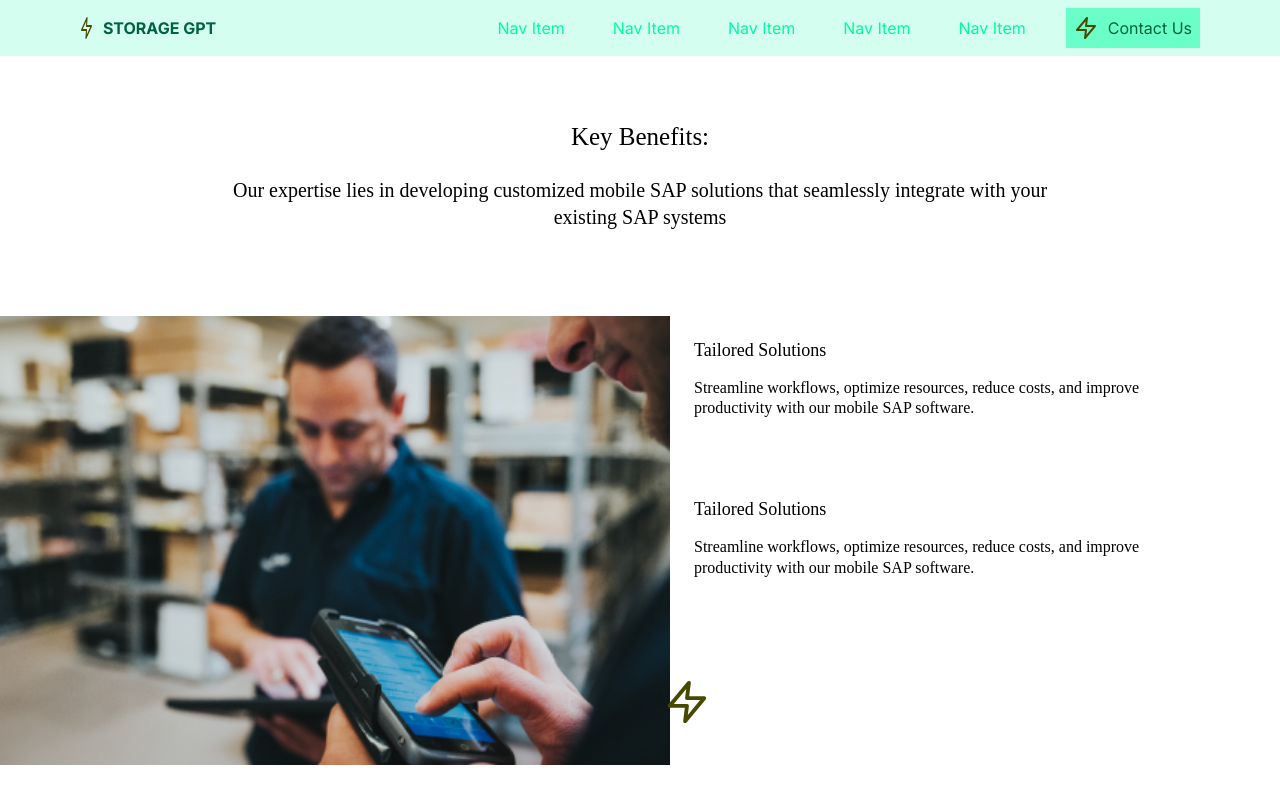
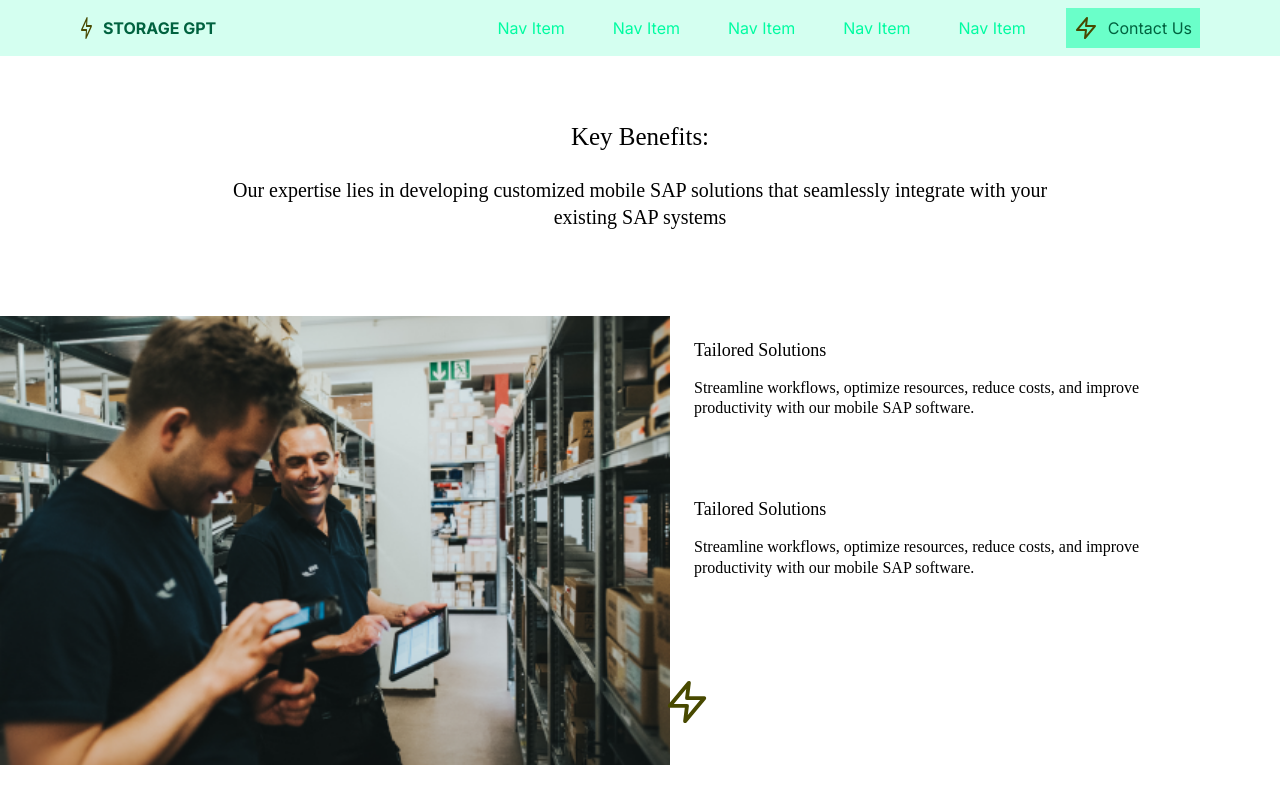
Before and after one commit to septianpujis/spestest, a Next.js app: page /about in a window 1280 px wide. Shown: the top 800 px of the page. Built offline with nearby package versions, Linux system fonts and the light colour scheme.

Commit message:
change image name

```diff
--- a/src/app/about/page.js
+++ b/src/app/about/page.js
@@ -73,7 +73,7 @@ export default function About() {
                 <Image
                   alt="image"
                   unoptimized
-                  src={"/images/specify/bitmap-03.png"}
+                  src={"/images/specify/bitmap-07.png"}
                   width={670}
                   height={448}
                 />
```
